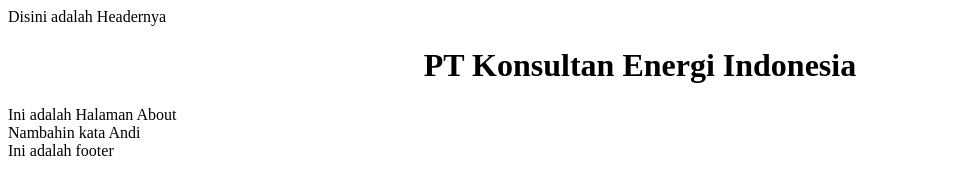
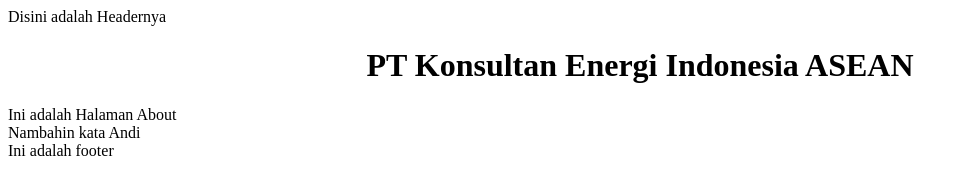
Before and after one commit to MuhammadAndi93/belajarfullstack, a plain HTML site: page about.html in a window 1280 px wide. Shown: the whole page, without its empty margins (0-966 px from the left). Drawn offline with Linux system fonts and the light colour scheme.

Commit message:
menambahkan kata ASEAN di judul

```diff
--- a/about.html
+++ b/about.html
@@ -7,7 +7,7 @@
 </head>
 <body>
     <header>Disini adalah Headernya</header>
-    <h1 align="center">PT Konsultan Energi Indonesia</h1>
+    <h1 align="center">PT Konsultan Energi Indonesia ASEAN</h1>
     <div>Ini adalah Halaman About</div>
     <div>Nambahin kata Andi</div>
     <footer>Ini adalah footer</footer>
```
